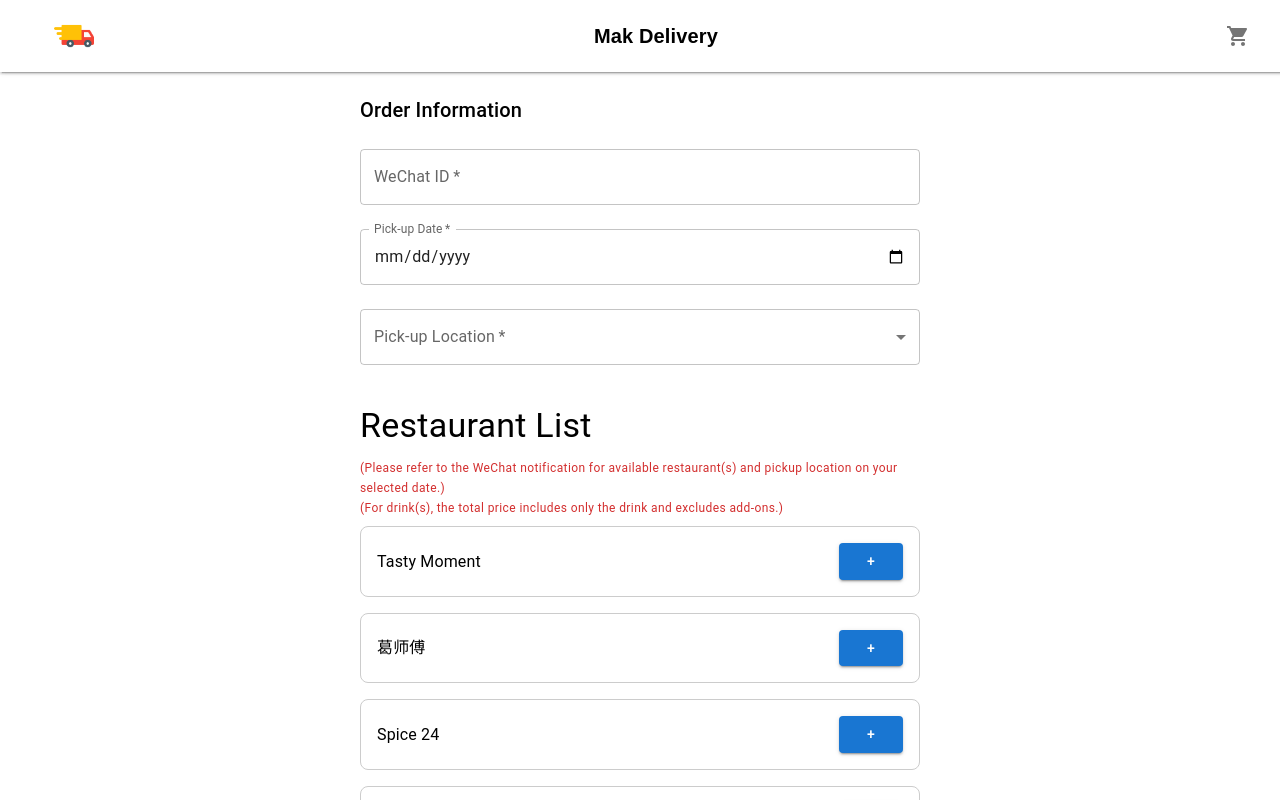
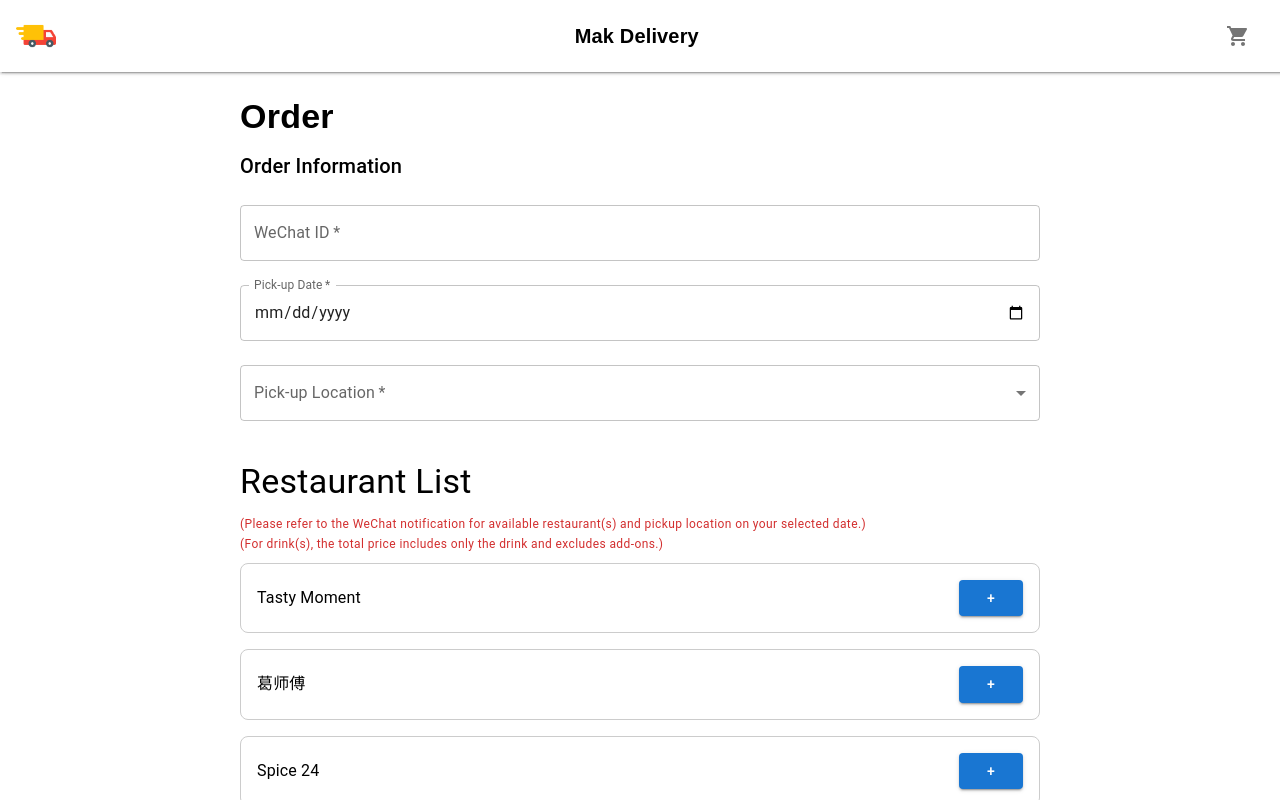
Before and after one commit to masacheung/mak-delivery, a React (Create React App) app in the folder static/: page /restaurants in a window 1280 px wide. Shown: the top 800 px of the page. Built offline with nearby package versions, Linux system fonts and the light colour scheme.

Commit message:
Modified styling

```diff
--- a/static/src/features/admin/admin.js
+++ b/static/src/features/admin/admin.js
@@ -50,7 +50,7 @@ const Admin = () => {
 
   if (!isAuthenticated) {
     return (
-      <Box display="flex" justifyContent="center" alignItems="center" height="100vh">
+      <Box display="flex" justifyContent="center" alignItems="center" height="100vh" overflowX="hidden">
         <Card sx={{ width: 350, padding: 3, boxShadow: 3 }}>
           <CardContent>
             <Typography variant="h5" align="center" gutterBottom>
--- a/static/src/features/home/homePage.js
+++ b/static/src/features/home/homePage.js
@@ -27,6 +27,7 @@ const HomePage = () => {
         height: "100vh",
         display: "flex",
         flexDirection: "column",
+        overflowX: "hidden"
       }}
     >
       <Box
@@ -45,7 +46,7 @@ const HomePage = () => {
         }}
       >
         {/* Left - Logo */}
-        <Box sx={{ display: "flex", alignItems: "center", marginLeft: "3%" }}>
+        <Box sx={{ display: "flex", alignItems: "center"}}>
           <img src="/delivery-truck.png" alt="Logo" style={{ width: 40, height: 40 }} />
         </Box>
 
--- a/static/src/features/ordered/orderedPage.js
+++ b/static/src/features/ordered/orderedPage.js
@@ -19,7 +19,7 @@ const OrderedPage = () => {
       : order.order_details;
 
   return (
-    <Box display="flex" justifyContent="center" alignItems="center" minHeight="100vh" bgcolor="#f5f5f5">
+    <Box display="flex" justifyContent="center" alignItems="center" minHeight="100vh" bgcolor="#f5f5f5" overflowX="hidden">
       <Card sx={{ maxWidth: 500, width: "100%", p: 2, boxShadow: 3 }}>
         <CardContent>
           <Typography variant="h5" fontWeight="bold" gutterBottom align="center">
--- a/static/src/features/orders/orderLookup.js
+++ b/static/src/features/orders/orderLookup.js
@@ -29,7 +29,7 @@ const OrderLookup = () => {
   };
 
   return (
-    <Container maxWidth="sm">
+    <Container maxWidth="sm" overflowX="hidden">
       <Box sx={{ textAlign: "center", mt: 5 }}>
         <Typography variant="h4" gutterBottom>
           Order Lookup
--- a/static/src/features/restaurants/restaurantList.js
+++ b/static/src/features/restaurants/restaurantList.js
@@ -224,7 +224,7 @@ const RestaurantList = () => {
   };
 
   return (
-    <Box sx={{ display: "flex", flexDirection: "column", alignItems: "center", width: "95%", maxWidth: 800, margin: "auto", padding: 2 }}>
+    <Box sx={{ display: "flex", flexDirection: "column", alignItems: "center", width: "95%", maxWidth: 800, margin: "auto", padding: 2, overflowX: "hidden"}}>
       <Box
         sx={{
           position: "fixed", // Keep header fixed at top
@@ -241,7 +241,7 @@ const RestaurantList = () => {
         }}
       >
         {/* Left - Logo */}
-        <Box sx={{ display: "flex", alignItems: "center", marginLeft: "3%" }}>
+        <Box sx={{ display: "flex", alignItems: "center"}}>
           <img src="/delivery-truck.png" alt="Logo" style={{ width: 40, height: 40 }} />
         </Box>
 
@@ -309,7 +309,7 @@ const RestaurantList = () => {
             )}
           </Box>
       </Box>)}
-      <Box sx={{ width: "70%", padding: 2 }}>
+      <Box sx={{ width: "100%", padding: 2, paddingTop: (theme) => `calc(${theme.mixins.toolbar.minHeight}px + 16px)` }}>
         <Typography variant="h4" gutterBottom sx={{ fontWeight: 'bold', fontFamily: 'Poppins, sans-serif' }}>
           Order
         </Typography>
@@ -327,7 +327,7 @@ const RestaurantList = () => {
         </TextField>
       </Box>
 
-      <Box sx={{ width: "70%", padding: 2 }}>
+      <Box sx={{ width: "100%", padding: 2 }}>
         <Typography variant="h4" gutterBottom>
           Restaurant List
         </Typography>
```
